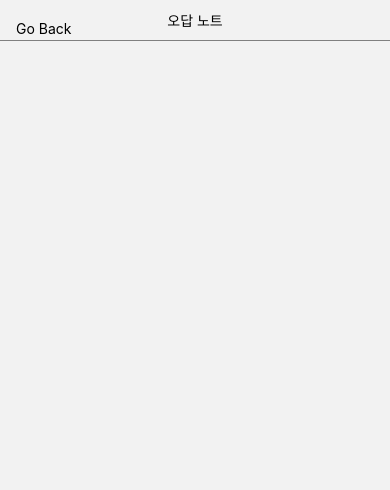
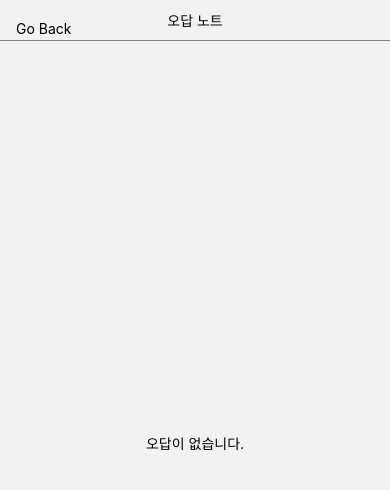
Before and after one commit to Jeyoung-Park/RNQuizApp, a React Native app: screen /WrongQuiz in a window 390 px wide. Shown: the top 490 px of the page. Built offline with nearby package versions, Linux system fonts and the light colour scheme.

Commit message:
feat: 오답 노트 페이지에서 오답 노트 리스트 데이터 조회

```diff
--- /dev/null
+++ b/src/components/screen/WrongQuiz/WrongQuizList.tsx
@@ -0,0 +1,32 @@
+import React from 'react';
+import { FlatList, StyleSheet, Text, View } from 'react-native';
+import { useSelector } from 'react-redux';
+import wrongQuiz from '../../../models/wrongQuiz';
+
+const WrongQuizList = () => {
+	const wrongQuizList = useSelector((state) => state.wrongQuiz.wrongQuizList);
+
+	console.log('wrongQuizList in WrongQuizList, ', wrongQuizList);
+
+	return (
+		<FlatList
+			data={wrongQuizList}
+			keyExtractor={(item, index) => item.question}
+			renderItem={({ item, index }) => <Text>{item.question}</Text>}
+			ListEmptyComponent={() => <Text>오답이 없습니다.</Text>}
+			contentContainerStyle={
+				wrongQuizList.length === 0 && styles.emptyComponent
+			}
+		/>
+	);
+};
+
+export default WrongQuizList;
+
+const styles = StyleSheet.create({
+	emptyComponent: {
+		flex: 1,
+		justifyContent: 'center',
+		alignItems: 'center',
+	},
+});
--- a/src/components/screen/WrongQuiz/index.tsx
+++ b/src/components/screen/WrongQuiz/index.tsx
@@ -1,6 +1,9 @@
+/* eslint-disable @typescript-eslint/no-use-before-define */
 import * as React from 'react';
 import { Text, View, StyleSheet, SafeAreaView } from 'react-native';
 import Header from './Header';
+// import WrongQuizList from './WrongQuizList';
+import WrongQuizList from './WrongQuizList';
 
 interface WrongQuizProps {
 	navigation: any;
@@ -14,6 +17,7 @@ const WrongQuiz = ({ navigation }: WrongQuizProps) => {
 	return (
 		<SafeAreaView style={styles.container}>
 			<Header goBack={goBack} />
+			<WrongQuizList />
 		</SafeAreaView>
 	);
 };
```
